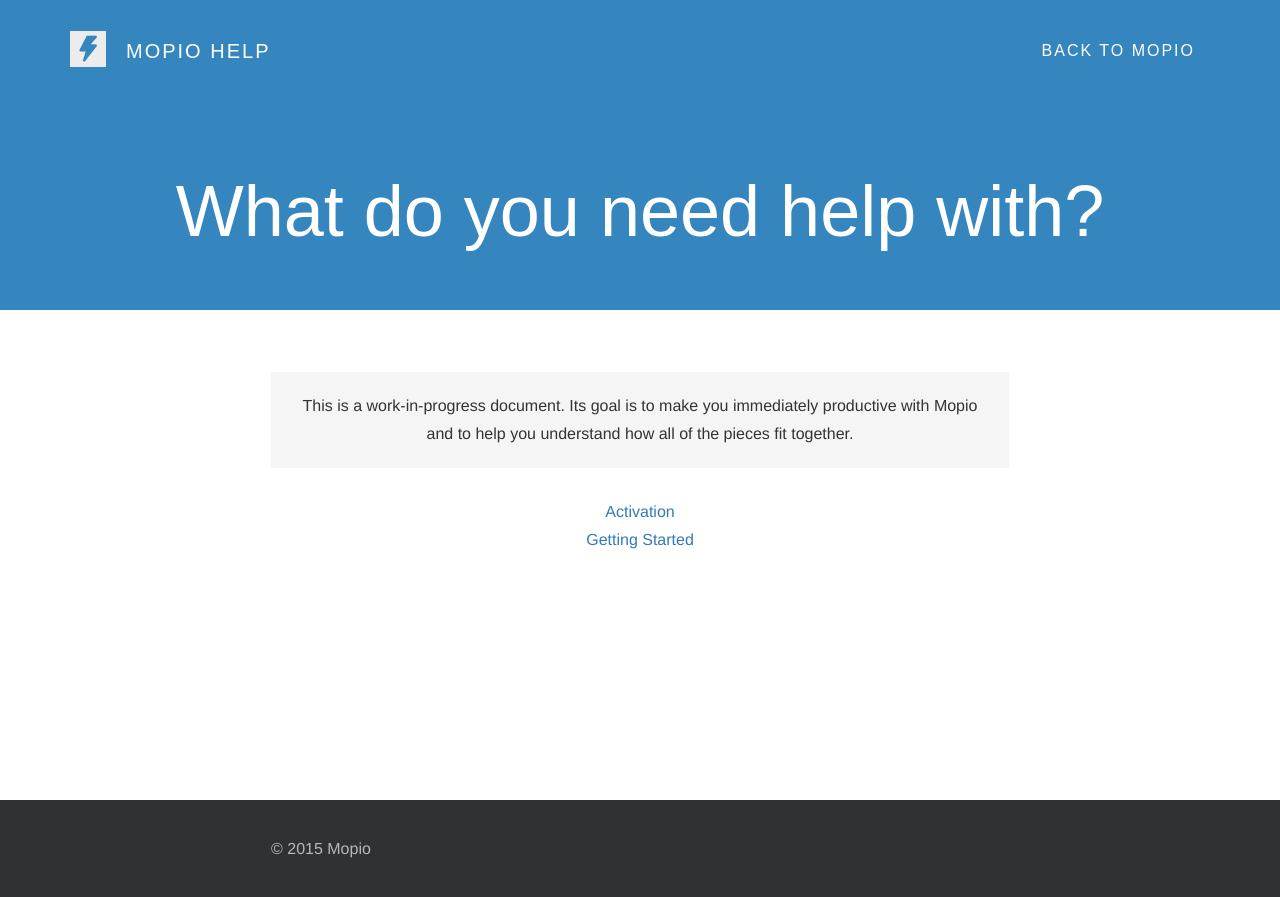
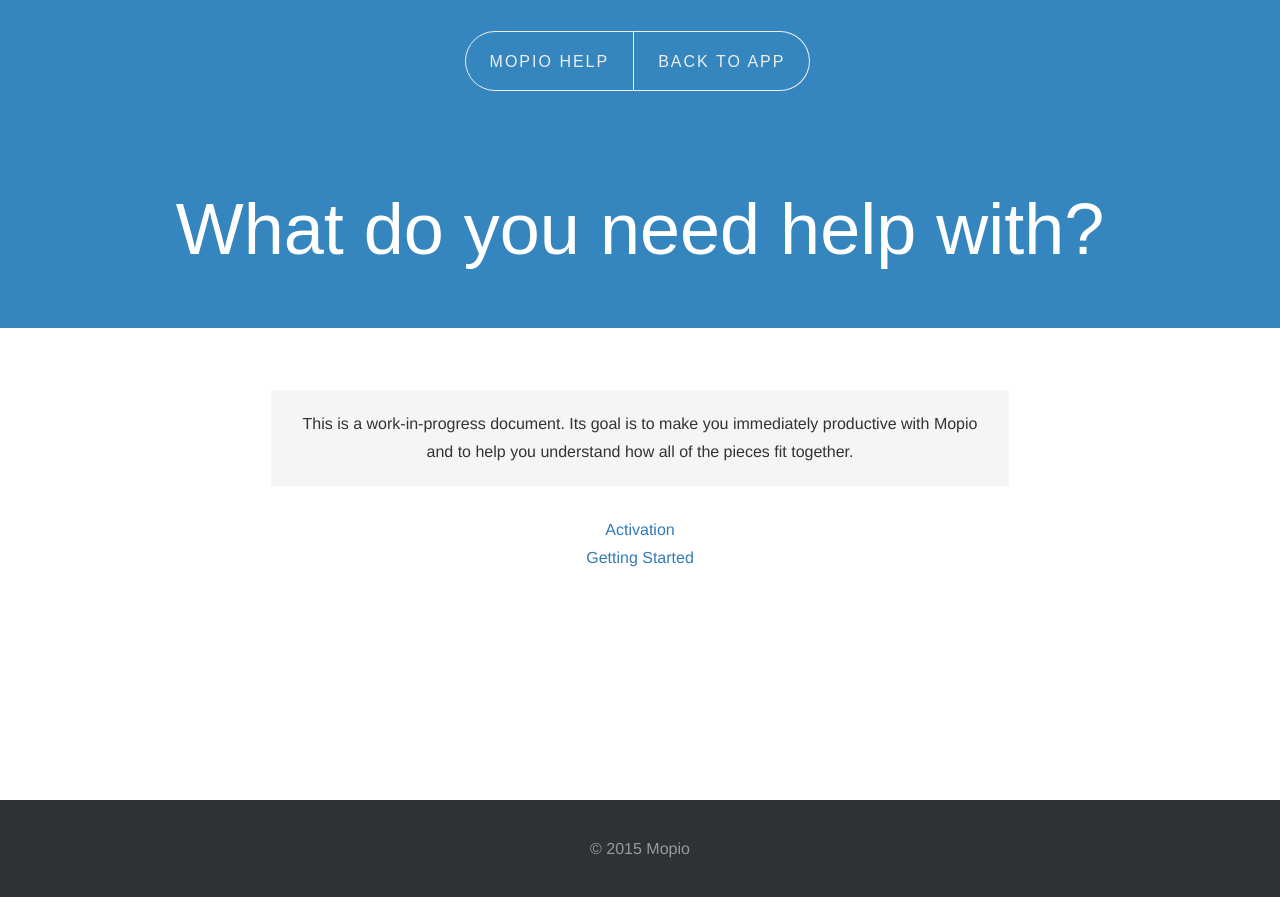
Before and after one commit to abandoned/help.mop.io, a Jekyll site: the page built from index.html, in a window 1280 px wide. Shown: the top 897 px of the page. Built offline with Jekyll 4.4.1, drawn with Linux system fonts in a browser that asks for light colours; a script that is not in the unit is left out.

Commit message:
Tweak layout

```diff
--- a/_includes/header.html
+++ b/_includes/header.html
@@ -1,17 +1,8 @@
 <nav class="navbar navbar-inverse">
   <div class="container">
-    <!-- Brand and toggle get grouped for better mobile display -->
-    <div class="navbar-header">
-      <a class="navbar-brand" href="/">
-        <img alt="Mopio" src="/images/icon.png">
-        Mopio Help
-      </a>
-    </div>
-
-    <div class="collapse navbar-collapse">
-      <ul class="nav navbar-nav navbar-right">
-        <li><a href="https://www.mop.io">Back to Mopio</a></li>
-      </ul>
-    </div>
+    <ul class="list-inline">
+      <li><a href="/">Mopio Help</a></li>
+      <li><a href="https://www.mop.io">Back to App</a></li>
+    </ul>
   </div>
 </nav>
--- a/_sass/_footer.scss
+++ b/_sass/_footer.scss
@@ -1,5 +1,5 @@
 $footer-bg: #2e3234;
-$footer-color: #b8b8b8;
+$footer-color: #999;
 $footer-size: 100px;
 
 html {
@@ -22,5 +22,6 @@
 
   .container {
     max-width: $screen-tablet;
+    text-align: center;
   }
 }
--- /dev/null
+++ b/_sass/_header.scss
@@ -0,0 +1,49 @@
+.navbar {
+  font-family: "proxima-nova", sans-serif;
+  letter-spacing: 2px;
+  text-transform: uppercase;
+
+  .container {
+    text-align: center;
+  }
+
+  .list-inline {
+    display: inline-block;
+    margin-top: $navbar-height  / 4;
+  }
+
+  li {
+    border: 1px solid $gray-lighter;
+    float: left;
+    height: $navbar-height / 2;
+    line-height: $navbar-height / 2;
+    padding: 0 24px;
+    transition: background-color .2s;
+
+    &:first-child {
+      border-bottom-left-radius: $navbar-height / 4;
+      border-top-left-radius: $navbar-height / 4;
+    }
+
+    &:last-child {
+      border-bottom-right-radius: $navbar-height / 4;
+      border-top-right-radius: $navbar-height / 4;
+    }
+
+    &:not(:first-child) {
+      border-left-width: 0;
+    }
+
+    &:hover {
+      background-color: darken($ocean-blue, 10%);
+    }
+  }
+
+  a {
+    color: $gray-lighter;
+
+    &:hover {
+      text-decoration: none;
+    }
+  }
+}
--- a/_sass/_layout.scss
+++ b/_sass/_layout.scss
@@ -1,16 +1,5 @@
-.navbar {
-  letter-spacing: 2px;
-  text-transform: uppercase;
-}
-
-.navbar-brand {
-  img {
-    float: left;
-    margin-right: 20px;
-    margin-top: -9px;
-    max-height: 36px;
-  }
-}
+@import 'header';
+@import 'footer';
 
 .jumbotron {
   text-align: center;
@@ -20,7 +9,6 @@
   }
 }
 
-.navbar,
 .jumbotron {
   font-family: "proxima-nova", sans-serif;
 }
@@ -45,8 +33,7 @@
     text-align: left;
   }
 
-  hr {
-    border-width: 2px;
-    margin: 30px 0;
+  h2 {
+    margin-top: 1em;
   }
 }
--- a/_sass/_variables.scss
+++ b/_sass/_variables.scss
@@ -1,16 +1,14 @@
 $ocean-blue: #3586be;
 
 $font-size-base: 16px;
-
 $grid-float-breakpoint: 480px;
-
 $headings-font-weight: 300;
 
 $jumbotron-bg: $ocean-blue;
 $jumbotron-color: #fff;
 
 $navbar-border-radius: 0;
-$navbar-height: 100px;
+$navbar-height: 120px;
 $navbar-inverse-bg: $ocean-blue;
 $navbar-inverse-border: $ocean-blue;
 $navbar-inverse-link-color: #fff;
--- a/css/main.scss
+++ b/css/main.scss
@@ -6,6 +6,5 @@
   "variables",
   "base",
   "layout",
-  "footer",
   "intercom"
 ;
```
